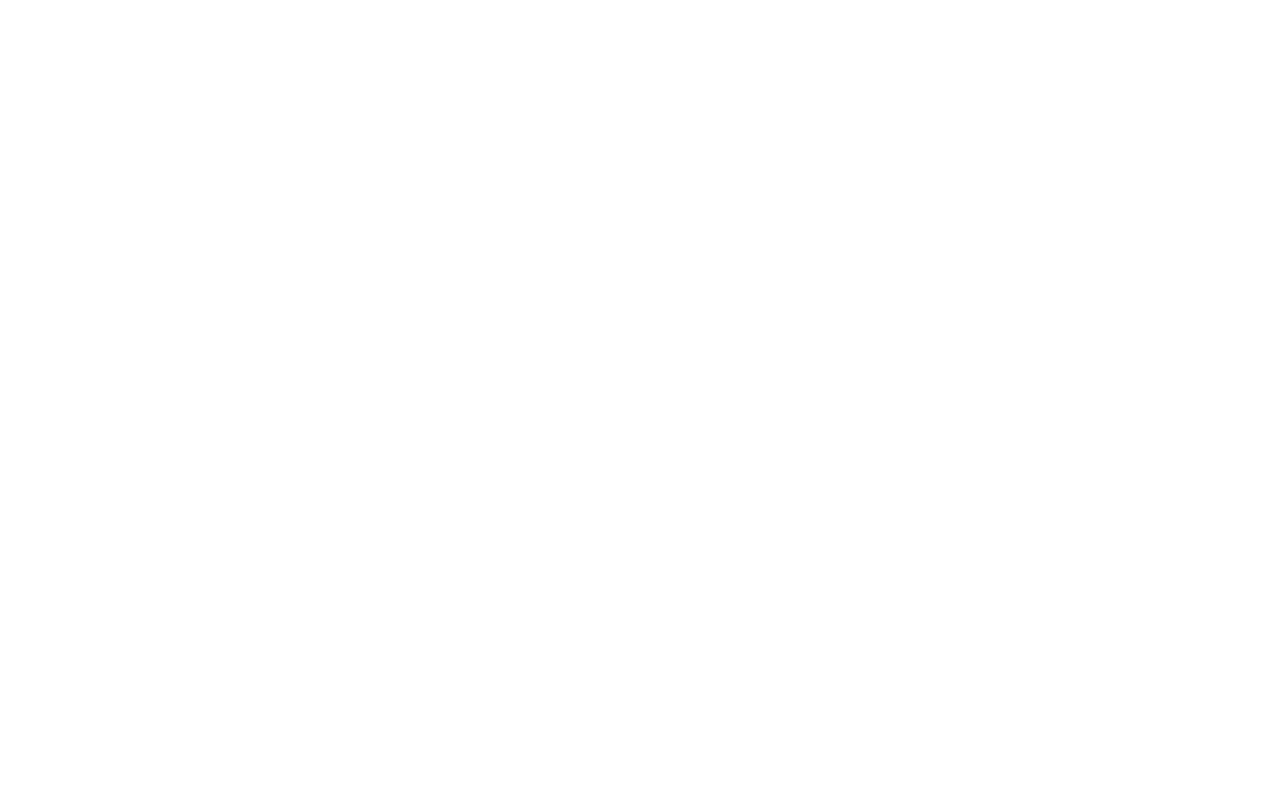
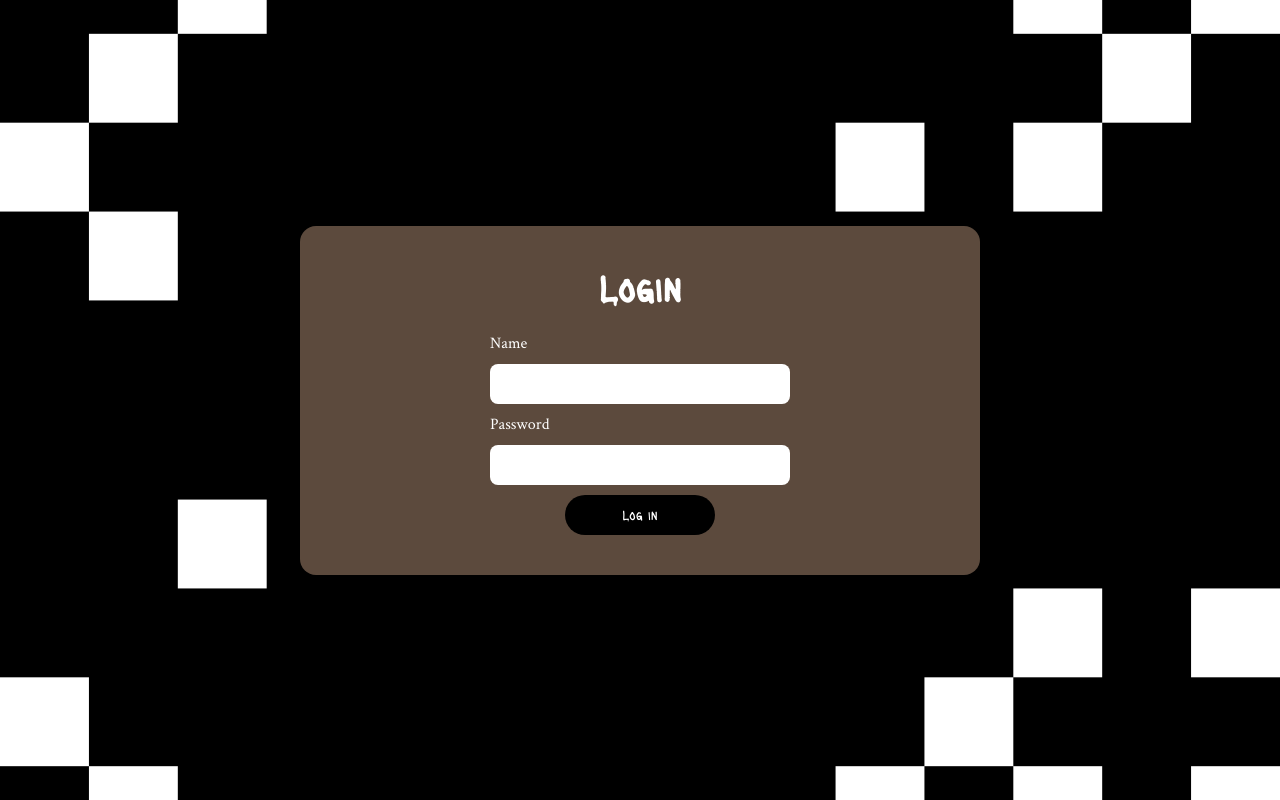
Before and after one commit to uliaescha/2Kings, a React (Vite) app: page /login in a window 1280 px wide. Before the commit this address had no page. Built offline with nearby package versions, Linux system fonts and the light colour scheme; a web font is replaced by a local one.

Commit message:
Add login

```diff
--- a/src/App.jsx
+++ b/src/App.jsx
@@ -1,6 +1,7 @@
 import { BrowserRouter as Router, Routes, Route } from "react-router-dom";
 import MainPage from "./pages/main-page/MainPage";
 import Registration from "./pages/registration/Registration";
+import Login from './pages/login/Login';
 
 function App() {
   return (
@@ -8,6 +9,7 @@ function App() {
         <Routes>
           <Route path="/" element={<MainPage />} />
           <Route path="/register" element={<Registration />} />
+          <Route path="/login" element={<Login />}></Route>
         </Routes>
       </Router>
   );
--- /dev/null
+++ b/src/pages/login/Login.jsx
@@ -0,0 +1,67 @@
+import { useState } from "react";
+import api from "../../api/api";
+import "../registration/Registration.scss";
+
+
+function Login() {
+    const [formData, setFormData] = useState({
+      name: "",
+      password: "",
+    });
+
+    const [message, setMessage] = useState("");
+
+    const handleChange = (e) => {
+      setFormData({ ...formData, [e.target.name]: e.target.value });
+    };
+
+    const handleSubmit = async (e) => {
+      e.preventDefault();
+
+      try {
+        const response = await api.post("/users/login", formData);
+        setMessage("login is successful");
+        console.log("Server response:", response.data);
+      } catch (error) {
+        setMessage(
+          "Login failed: " +
+            (error.response?.data?.message || error.message)
+        );
+        console.error("Error:", error);
+      }
+    };
+  return (
+    <div className="reg-page">
+      <div className="form-container">
+        <h2 className="title">Login</h2>
+        {message && <p className="message">{message}</p>}
+        <form onSubmit={handleSubmit}>
+          <label htmlFor="name">Name</label>
+          <input
+            type="text"
+            id="name"
+            name="name"
+            required
+            value={formData.name}
+            onChange={handleChange}
+          />
+          <label htmlFor="password">Password</label>
+          <input
+            type="password"
+            id="password"
+            name="password"
+            required
+            value={formData.password}
+            onChange={handleChange}
+          />
+
+          <button type="submit" className="submit-btn">
+            Log in
+          </button>
+        </form>
+      </div>
+    </div>
+  );
+}
+
+export default Login;
```
Also changed, not shown: 1 other file (tests, documents, lock files or other folders).
